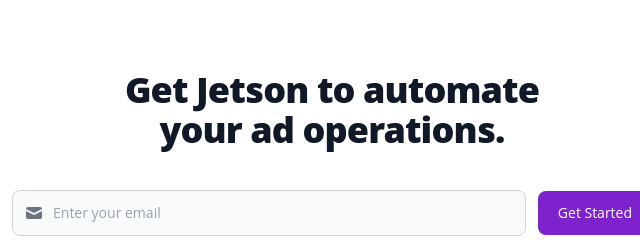
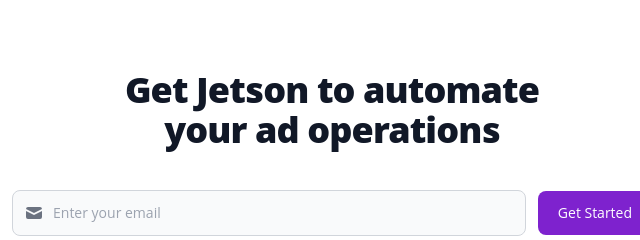
Before and after one commit to jose-pimentel-aipt/jetson, a plain HTML site: page index.html in a window 1280 px wide. Shown: the part 2306-2546 px from the top of the page, 308-948 px from the left. Drawn offline with nearby package versions, Linux system fonts and the light colour scheme.

Commit message:
Update index.html

```diff
--- a/index.html
+++ b/index.html
@@ -219,7 +219,7 @@
 <section class="bg-white dark:bg-gray-900">
   <div class="py-8 px-4 mx-auto max-w-screen-xl sm:py-16 lg:px-6 ">
       <div class="mx-auto max-w-screen-md text-center">
-          <h2 class="mb-4 text-4xl tracking-tight font-extrabold text-gray-900 dark:text-white">Get Jetson to automate</br>your ad operations.</h2>
+          <h2 class="mb-4 text-4xl tracking-tight font-extrabold text-gray-900 dark:text-white">Get Jetson to automate</br>your ad operations</h2>
         </br>
           <form action="#" class="mx-auto max-w-screen-sm">
               <div class="flex items-center mb-3">
```
